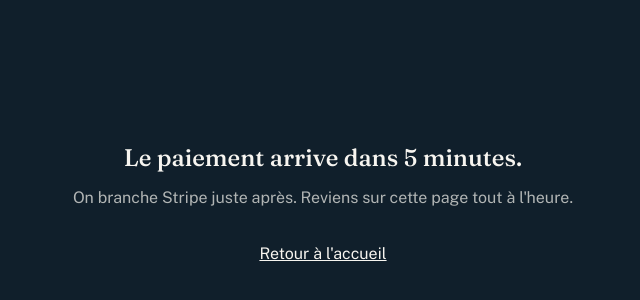
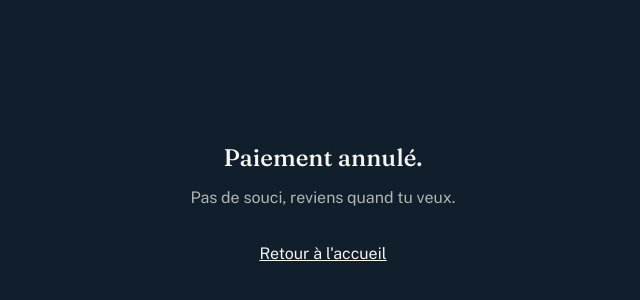
Before and after one commit to bigtns/Fantomes, a Next.js app: page /paiement in a window 1280 px wide. Shown: the part 196-496 px from the top of the page, without its empty margins (317-957 px from the left). Built offline with nearby package versions, Linux system fonts and the light colour scheme.

Commit message:
Update page.tsx

```diff
--- a/app/paiement/page.tsx
+++ b/app/paiement/page.tsx
@@ -4,9 +4,9 @@ export default function Paiement() {
   return (
     <main className="flex min-h-screen items-center bg-encre px-6 text-creme">
       <div className="mx-auto max-w-prose text-center">
-        <p className="font-display text-2xl">Le paiement arrive dans 5 minutes.</p>
+        <p className="font-display text-2xl">Paiement annulé.</p>
         <p className="mt-3 text-creme/70">
-          On branche Stripe juste après. Reviens sur cette page tout à l'heure.
+          Pas de souci, reviens quand tu veux.
         </p>
         <Link href="/" className="mt-8 inline-block underline">
           Retour à l'accueil
```
